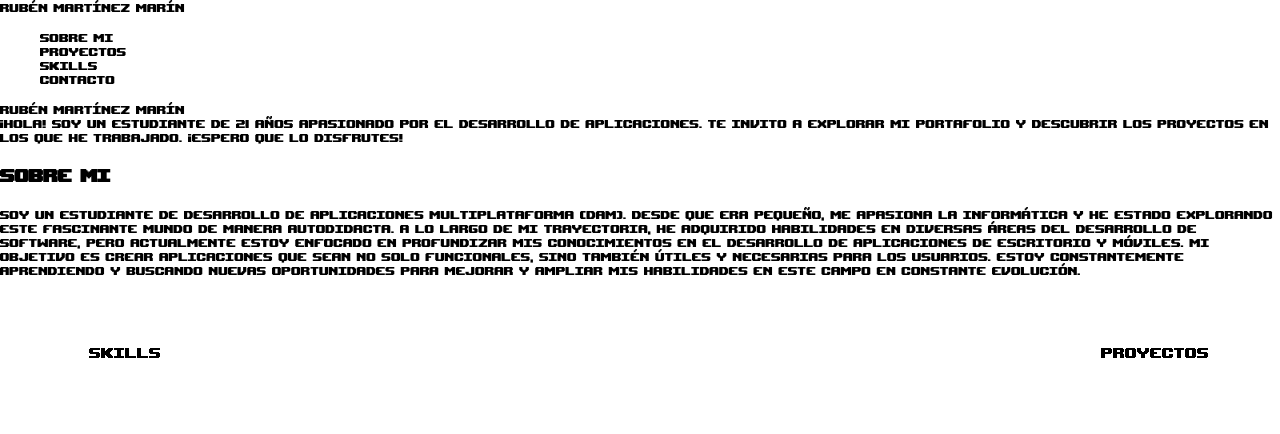
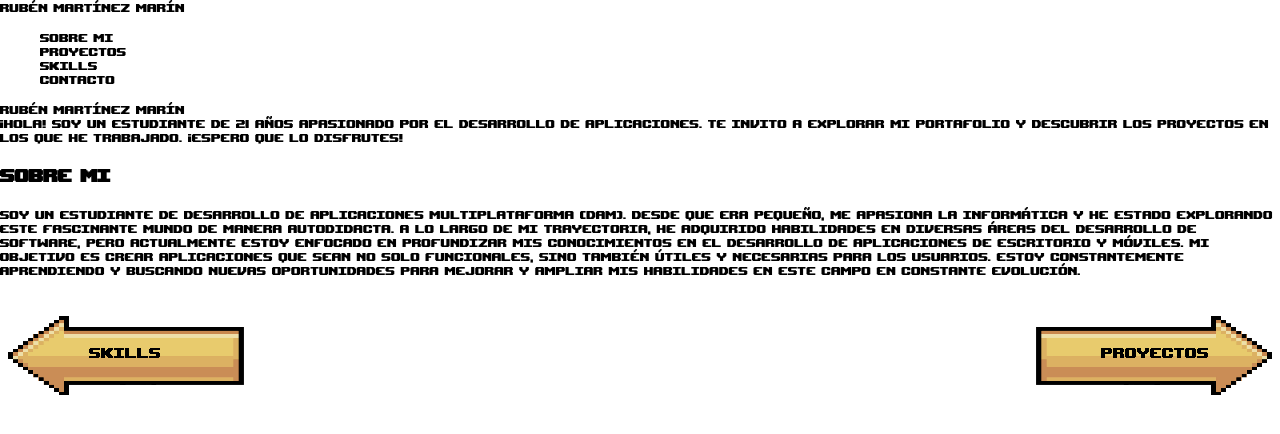
Before and after one commit to raiben2123/LandpageLLMM, a plain HTML site: page sobremi.html in a window 1280 px wide. Drawn offline with Linux system fonts and the light colour scheme; the site is published under a folder, as on GitHub Pages, so addresses that start at the root find nothing.

Commit message:
Imagenes

```diff
--- a/css/stylesobremi.css
+++ b/css/stylesobremi.css
@@ -62,7 +62,7 @@ body {
     border-right: 1px solid black;
 }
 .botoncerrar{
-    background-image: url(/img/cruzpixel.png);
+    background-image: url(../img/cruzpixel.png);
     width: 30px;
     height: 30px;
     background-size: cover;
@@ -86,7 +86,7 @@ body {
     margin-top: 1.5vh;
 }
 #botonderecha{
-    background-image: url(/img/flecha.png);
+    background-image: url(../img/flecha.png);
     background-size: cover;
     background-color: transparent;
     background-position: center;
@@ -98,7 +98,7 @@ body {
     font-size: 20px;
 }
 #botonizquierda{
-    background-image: url(/img/flechaizquierda.png);
+    background-image: url(../img/flechaizquierda.png);
     background-size: cover;
     background-color: transparent;
     background-position: center;
```
